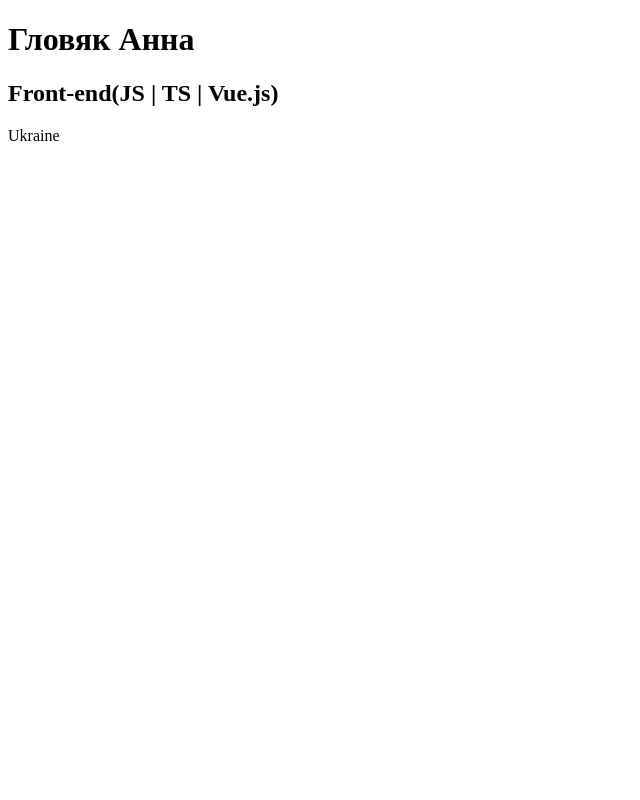
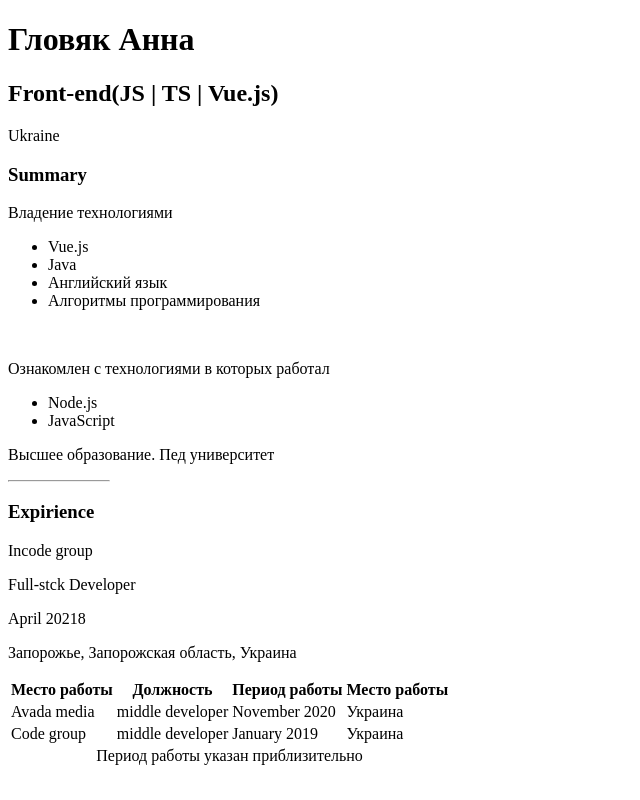
Before and after one commit to AnnaGlovyak/rezume_beetroot, a plain HTML site: page index.html in a window 1280 px wide. Shown: the whole page, without its empty margins (0-640 px from the left). Drawn offline with Linux system fonts and the light colour scheme.

Commit message:
added main

```diff
--- a/index.html
+++ b/index.html
@@ -11,6 +11,72 @@
         <h1>Гловяк Анна</h1>
         <h2>Front-end(JS | TS | Vue.js)</h2>
         <p>Ukraine</p>
-        </header>
+    </header>
+    <main>
+        <section>
+            <h3>Summary</h3>
+            <div>
+                <p>
+                    Владение технологиями
+                </p>
+                <ul>
+                    <li>Vue.js </li>
+                    <li>Java</li>
+                    <li>Английский язык</li>
+                    <li>Алгоритмы программирования</li>
+                </ul>
+            </div>
+
+            <br>
+            <div><p>Ознакомлен с технологиями в которых работал</p>
+                <ul>
+                    <li>Node.js</li>
+                    <li>JavaScript</li>
+                </ul>
+            </div>
+            <div>
+                <p>Высшее образование. Пед университет</p>
+            </div>
+        </section>
+        <hr width="100" align="left">
+        <section>
+            <h3>Expirience</h3>
+            <article>
+                <header>Incode group</header>
+                <div>
+                    <p>Full-stck Developer</p>
+                    <p>April 20218</p>
+                </div>
+                <footer>
+                    <p>Запорожье, Запорожская область, Украина</p>
+                </footer>
+            </article>
+            <table>
+                <thead border="1">
+                    <th>Место работы</th>
+                    <th>Должность</th>
+                    <th>Период работы</th>
+                    <th>Место работы</th>
+                </thead>
+                <tbody>
+                    <tr>
+                        <td>Avada media</td>
+                        <td>middle developer</td>
+                        <td>November 2020</td>
+                        <td>Украина</td>
+                    </tr>
+                    <tr>
+                        <td>Code group</td>
+                        <td>middle developer</td>
+                        <td>January 2019</td>
+                        <td>Украина</td>
+                    </tr>
+                    <tr>
+                        <td colspan="4" align="center">Период работы указан приблизительно</td>
+                    </tr>
+                </tbody>
+            </table>
+        </section>
+    </main>
 </body>
 </html>
```
